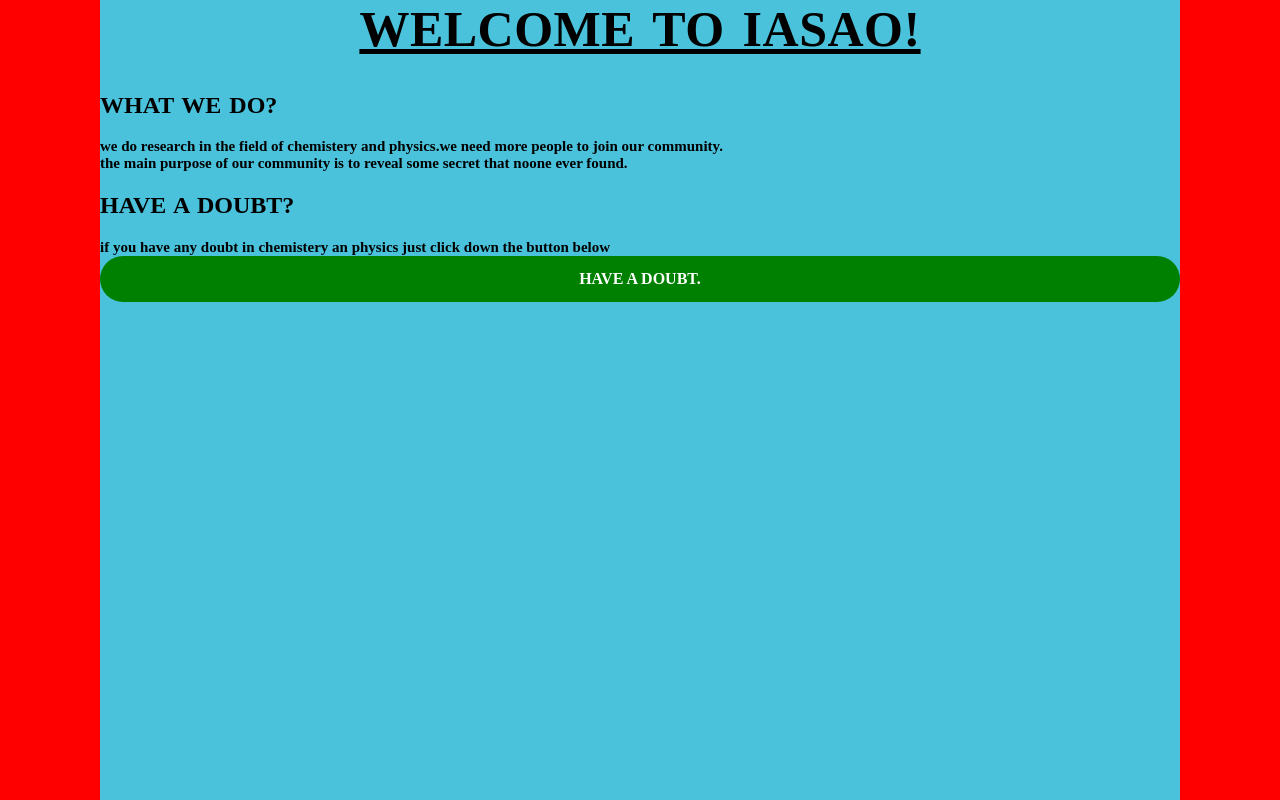
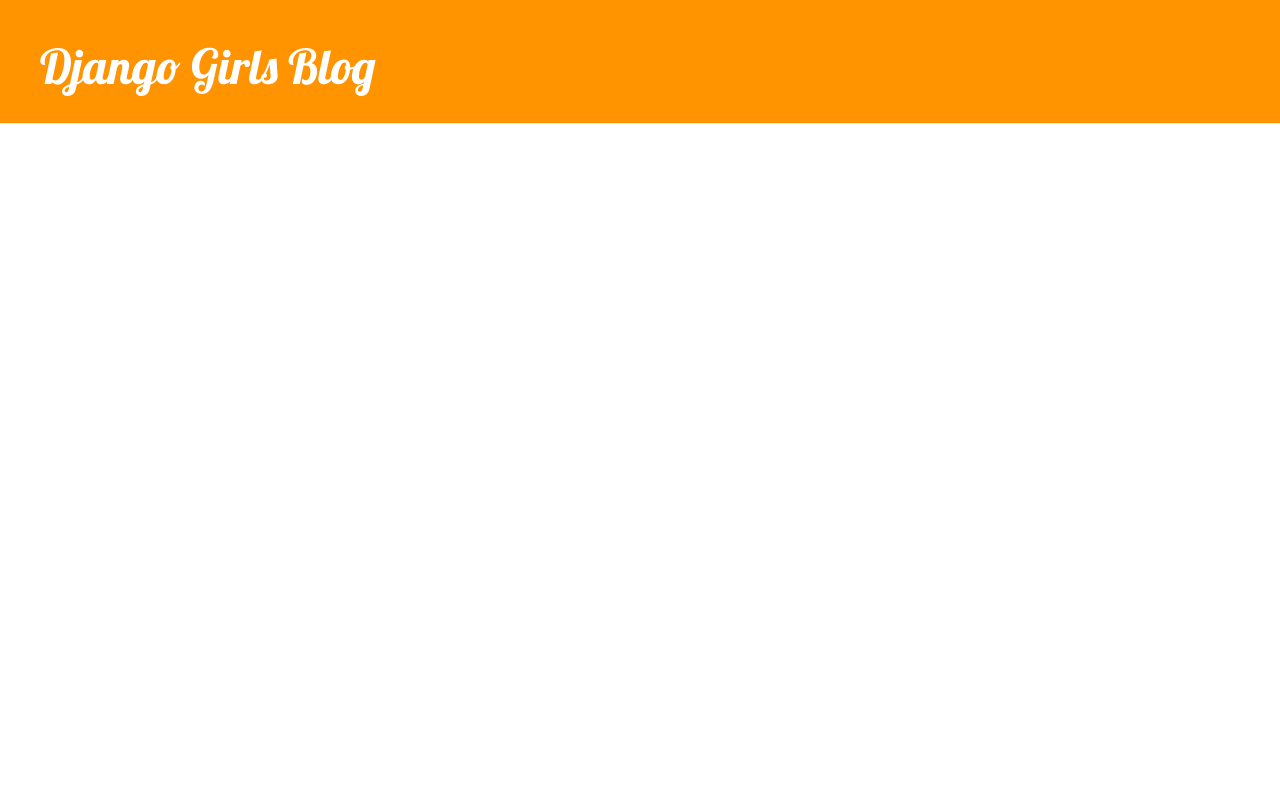
Before and after one commit to hr200000000000000000/website, a Django app: template blog/templates/blog/base.html in a window 1280 px wide. Run offline with Django 3.2, Linux system fonts and the light colour scheme; the template is opened without the code that fills it, so the values that code supplies are empty; some libraries are stand-ins or nearby versions.

Commit message:
add view and templates

```diff
--- /dev/null
+++ b/blog/static/css/blog.css
@@ -0,0 +1,50 @@
+h1 a {
+    color: #FCA205;
+    font-family:'lobster';
+}
+.page-header {
+    background-color: #ff9400;
+    margin-top: 0;
+    padding: 20px 20px 20px 40px;
+}
+
+.page-header h1, .page-header h1 a, .page-header h1 a:visited, .page-header h1 a:active {
+    color: #ffffff;
+    font-size: 36pt;
+    text-decoration: none;
+}
+
+.content {
+    margin-left: 40px;
+}
+
+h1, h2, h3, h4 {
+    font-family: 'Lobster', cursive;
+}
+
+.date {
+    color: #828282;
+}
+
+.save {
+    float: right;
+}
+
+.post-form textarea, .post-form input {
+    width: 100%;
+}
+
+.top-menu, .top-menu:hover, .top-menu:visited {
+    color: #ffffff;
+    float: right;
+    font-size: 26pt;
+    margin-right: 20px;
+}
+
+.post {
+    margin-bottom: 70px;
+}
+
+.post h1 a, .post h1 a:visited {
+    color: #000000;
+}
--- a/blog/templates/blog/base.html
+++ b/blog/templates/blog/base.html
@@ -1,66 +1,23 @@
+{% load static %}
 <html>
-<head>
-<meta name="google-site-verification"
-content="NzQsqy9h7dRYIey_mF2Y0uq7qUfseN5XmWEYbwBUj6g" />
-<style>
-html{
-	background-color:red;
-}
-body{
-	margin:0px 100px 0px 100px;
-	background-color:#4AC2DB;
-}
-h1{
-	font-size:50px;
-	color:black;
-	letter-spacing:0.5px;
-	text-align:center;
-	text-decoration:underline;
-	word-spacing:5px;
-}
-h2{
-	font-size:37px
-	text-decoration:underline;
-	text-align:left;
-	word-spacing:2px;
-}
-div{
-	font-size:15px;
-	text-align:left;
-
-}
-a:link, a:visited{
-	background-color:green;
-	color:white;
-	padding:14px 25px;
-	text-align:center;
-	text-decoration:none;
-	display:block;
-	border-radius:100px;
-}
-a:hover,a:active{
-	background-color:yellow;
-}
-
-</style>
-<body>
-<h1>
-WELCOME TO IASAO!
-</H1>
-<h2>
-WHAT WE DO?
-</h2>
-<div>
-<b>
-we do research in the field of chemistery and physics.we need more people to join our community.<br>
-the main purpose of our community is to reveal some secret that noone ever found.</b>
-</div>
-
-<h2>
-HAVE A DOUBT?
-</h2>
-<div><b>if you have any doubt in chemistery an physics just click down the button below<b></div>
-<b><a href="default.asp" target="_blank">HAVE A DOUBT.</a>
-
-</body>
+    <head>
+	<link href="//fonts.googleapis.com/css?family=Lobster&subset=latin,latin-ext" rel="stylesheet" type="text/css">
+        <title>Django Girls blog</title>
+        <link rel="stylesheet" href="//maxcdn.bootstrapcdn.com/bootstrap/3.2.0/css/bootstrap.min.css">
+        <link rel="stylesheet" href="//maxcdn.bootstrapcdn.com/bootstrap/3.2.0/css/bootstrap-theme.min.css">
+        <link rel="stylesheet" href="{% static 'css/blog.css' %}">
+    </head>
+    <body>
+	<div class="page-header">
+        <h1><a href="/">Django Girls Blog</a></h1>
+    </div>
+    <div class="content container">
+        <div class="row">
+            <div class="col-md-8">
+            {% block content %}
+            {% endblock %}
+            </div>
+        </div>
+    </div>
+    </body>
 </html>
--- a/blog/urls.py
+++ b/blog/urls.py
@@ -4,4 +4,5 @@
 
 urlpatterns=[
     path('',views.post_list,name='post_list'),
+    path('post/<int:pk>)/', views.post_detail, name='post_detail')
 ]
```
Also changed, not shown: blog/templates/blog/post_detail.html (added, +13 -0 lines), blog/templates/blog/post_list.html (+25 -10 lines), blog/views.py (+6 -1 lines).
